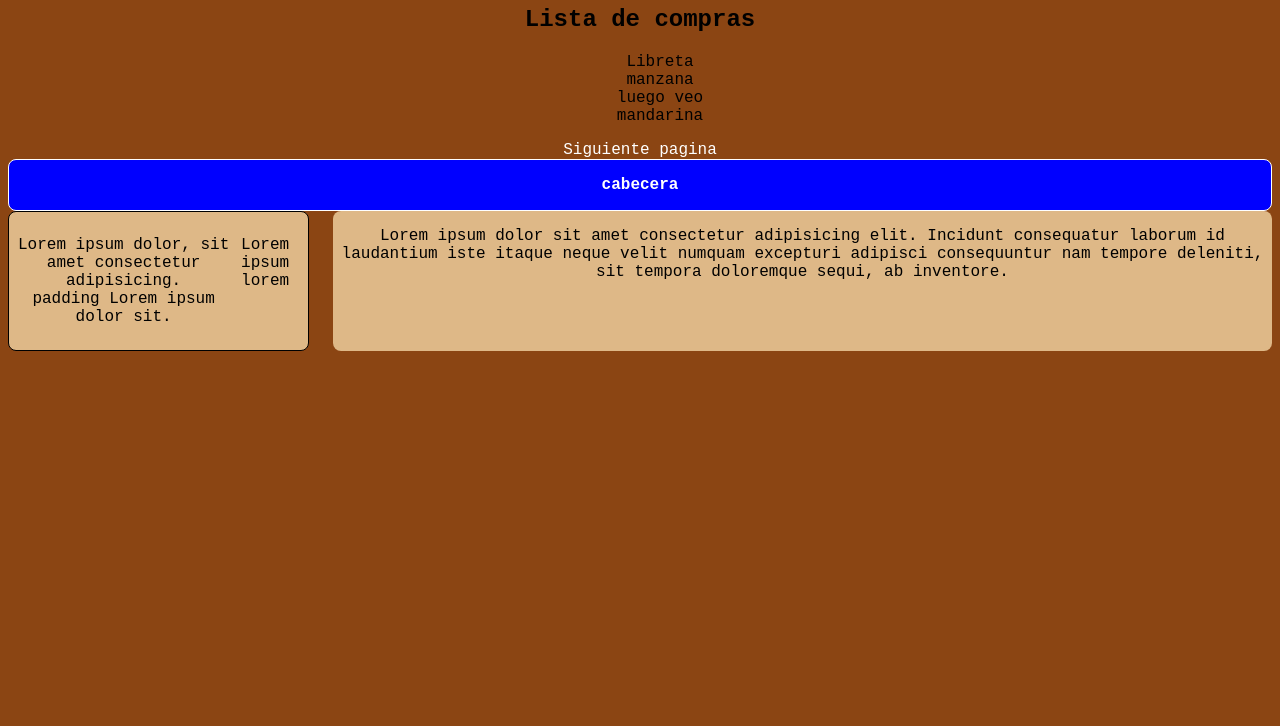
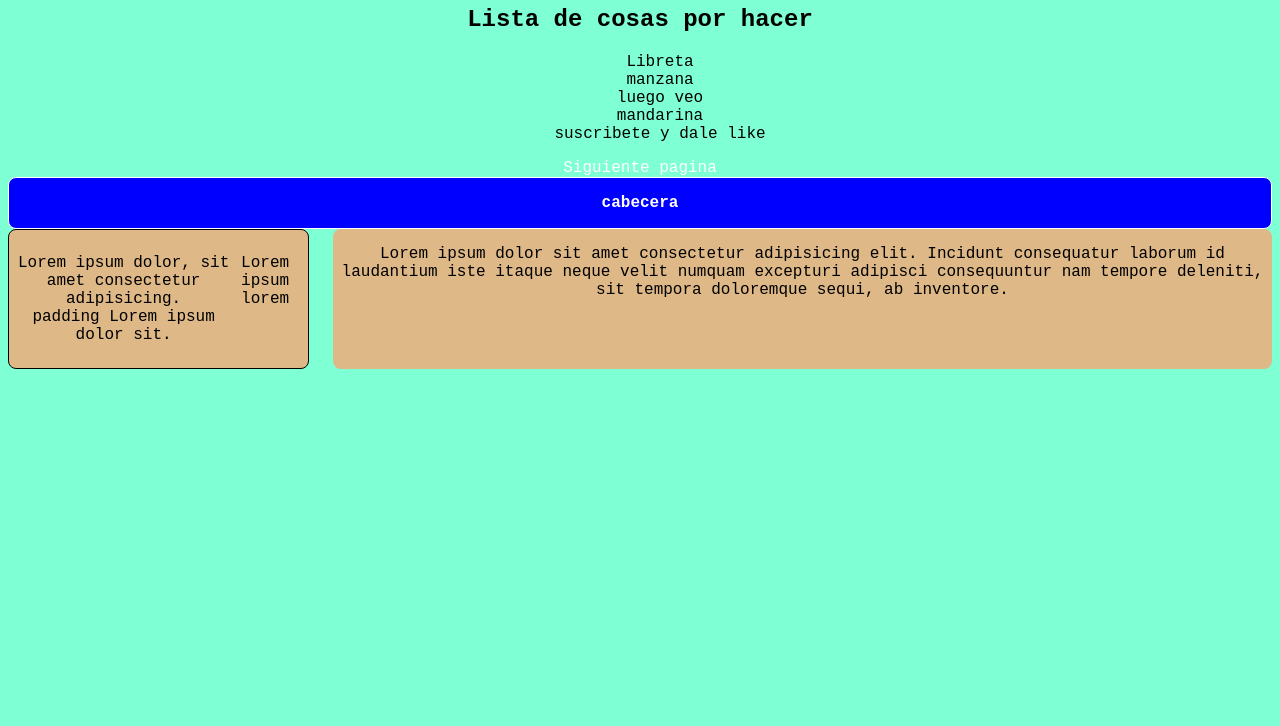
Before and after one commit to Roger3004/test-git-and-github, a plain HTML site: page index.html in a window 1280 px wide. Shown: the part 74-800 px from the top of the page. Drawn offline with Linux system fonts and the light colour scheme; a web font is replaced by a local one.

Commit message:
agregue subcricion, cambie la cabecera y backgraund

```diff
--- a/css/styles.css
+++ b/css/styles.css
@@ -4,7 +4,7 @@ html{
     padding: 0;
 }
 body{
-    background-color: saddlebrown;
+    background-color: aquamarine;
     font-family: "Kode Mono", monospace;
     text-align: center;
 }
--- a/index.html
+++ b/index.html
@@ -11,12 +11,13 @@
 </head>
 <body>
     <h1>Este es un proyecto de git</h1>
-    <h2>Lista de compras</h2>
+    <h2>Lista de cosas por hacer</h2>
     <ul>
         <li>Libreta</li>
         <li>manzana</li>
         <li>luego veo</li>
         <li>mandarina</li>
+        <li>suscribete y dale like</li>
     </ul>
     <a href="./index-page2.html">Siguiente pagina</a>
 
```
